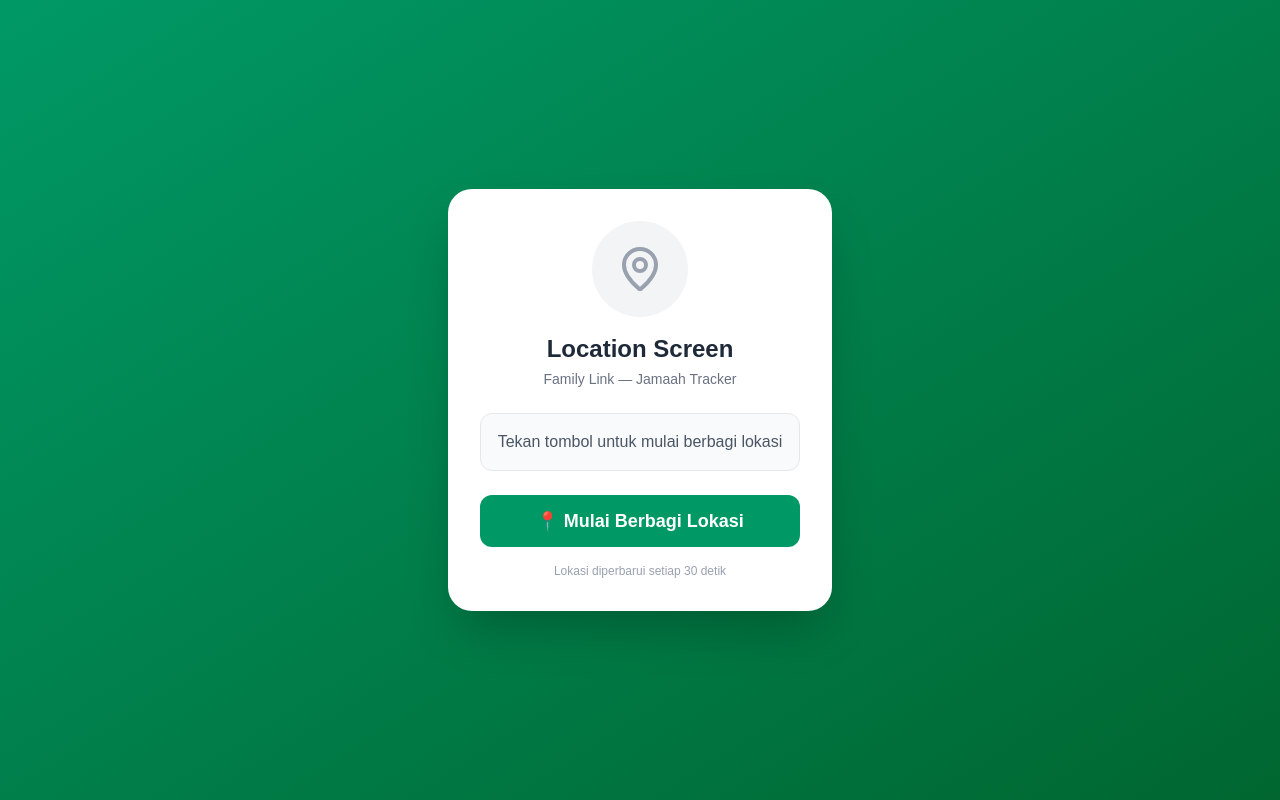
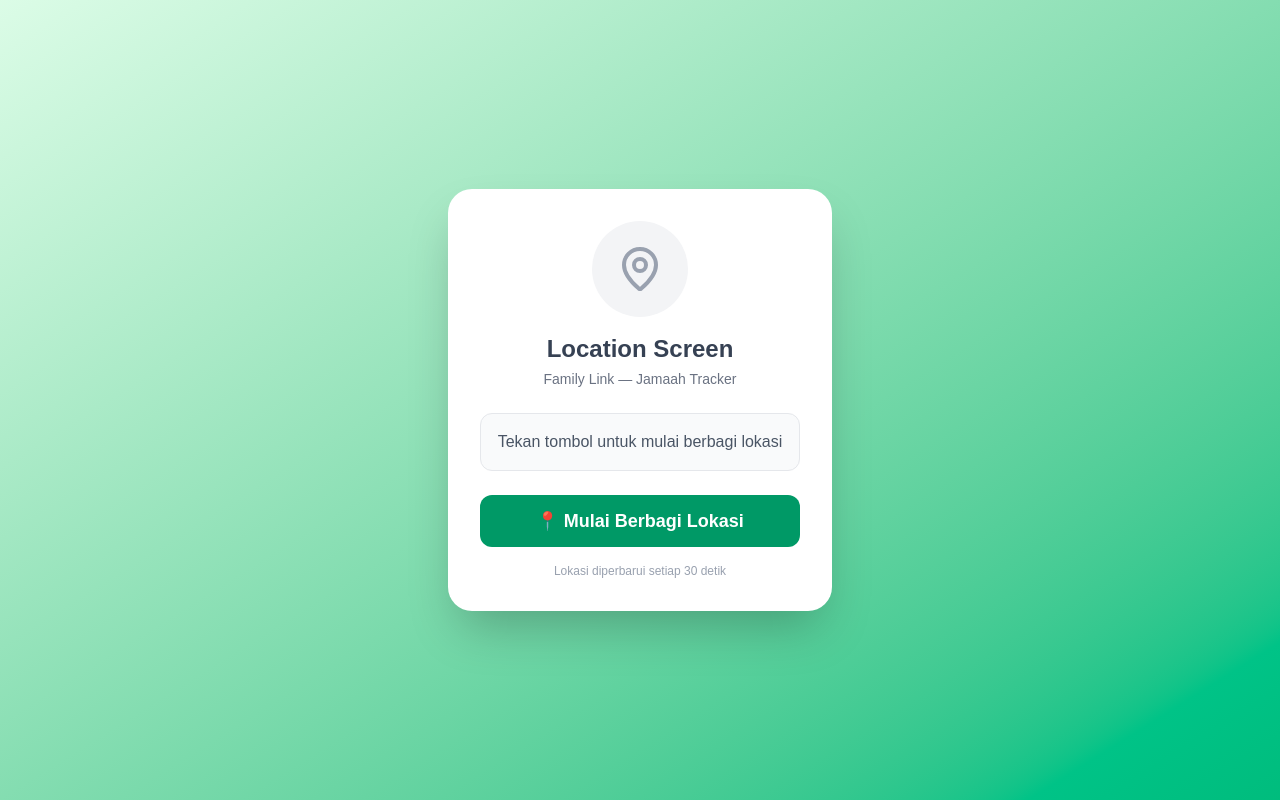
Before and after one commit to BAYUMAHESAA2/Family-Link, a Next.js app in the folder frontend/: page /location-screen in a window 1280 px wide. Built offline with nearby package versions, Linux system fonts and the light colour scheme; no server answers.

Commit message:
Menambahkan Button agar bisa bernavigasi ke location-screen dari dashboard begitupun sebaliknya

```diff
--- a/frontend/src/app/dashboard/page.tsx
+++ b/frontend/src/app/dashboard/page.tsx
@@ -254,7 +254,12 @@ export default function DashboardPage() {
             <div className="h-full flex flex-col items-center justify-center text-gray-400 gap-2">
               <MapPin className="w-12 h-12 text-gray-300" />
               <p>Jamaah belum membagikan lokasi</p>
-              <p className="text-sm text-gray-400">Minta jamaah buka halaman Location Screen</p>
+              <button
+                onClick={() => router.push('/location-screen')}
+                className="mt-1 rounded-lg bg-emerald-600 px-4 py-2 text-sm font-medium text-white transition hover:bg-emerald-700"
+              >
+                Buka Location Screen
+              </button>
             </div>
           )}
         </div>
--- a/frontend/src/app/location-screen/page.tsx
+++ b/frontend/src/app/location-screen/page.tsx
@@ -1,10 +1,12 @@
 // frontend/src/app/location-screen/page.tsx
 'use client';
 import { useState, useEffect, useRef } from 'react';
+import { useRouter } from 'next/navigation';
 import api from '@/lib/api';
 import { MapPin, Wifi, WifiOff, CheckCircle } from 'lucide-react';
 
 export default function LocationScreen() {
+  const router = useRouter();
   const [status, setStatus] = useState<'idle' | 'requesting' | 'active' | 'error'>('idle');
   const [coords, setCoords] = useState<{ lat: number; lng: number; accuracy: number } | null>(null);
   const [lastSent, setLastSent] = useState<Date | null>(null);
@@ -66,7 +68,7 @@ export default function LocationScreen() {
   }, []);
 
   return (
-    <div className="min-h-screen bg-gradient-to-br from-emerald-600 to-green-800 flex items-center justify-center p-4">
+    <div className="min-h-screen bg-gradient-to-br from-green-100 to-emerald-500 flex items-center justify-center p-4">
       <div className="bg-white rounded-3xl shadow-2xl p-8 w-full max-w-sm text-center">
         <div className="mb-6">
           <div className={`w-24 h-24 rounded-full flex items-center justify-center mx-auto mb-4 ${
@@ -74,7 +76,7 @@ export default function LocationScreen() {
           }`}>
             <MapPin className={`w-12 h-12 ${status === 'active' ? 'text-green-600' : 'text-gray-400'}`} />
           </div>
-          <h1 className="text-2xl font-bold text-gray-800">Location Screen</h1>
+          <h1 className="text-2xl font-bold text-gray-700">Location Screen</h1>
           <p className="text-gray-500 text-sm mt-1">Family Link — Jamaah Tracker</p>
         </div>
 
@@ -121,12 +123,20 @@ export default function LocationScreen() {
             {status === 'requesting' ? 'Memproses...' : '📍 Mulai Berbagi Lokasi'}
           </button>
         ) : (
+          <div className="space-y-3">
+            <button
+              onClick={() => router.push('/dashboard')}
+              className="w-full bg-emerald-600 hover:bg-emerald-700 text-white font-bold py-3 rounded-xl transition text-lg"
+            >
+              Kembali ke Dashboard
+            </button>
             <button
               onClick={stopTracking}
               className="w-full bg-red-500 hover:bg-red-600 text-white font-bold py-3 rounded-xl transition text-lg"
             >
               ⏹ Hentikan Berbagi
             </button>
+          </div>
         )}
 
         <p className="text-xs text-gray-400 mt-4">Lokasi diperbarui setiap 30 detik</p>
```
Lines whose indentation alone changed are shown as unchanged.
